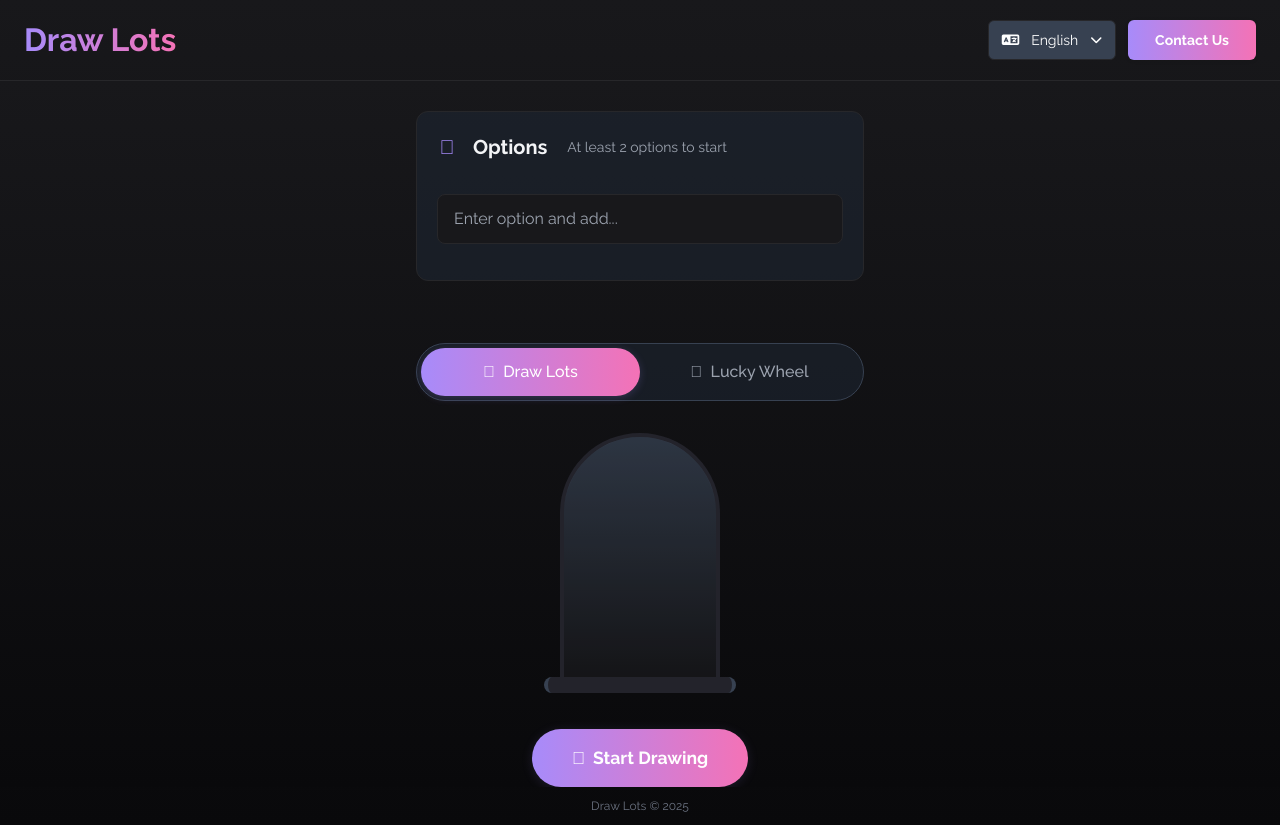
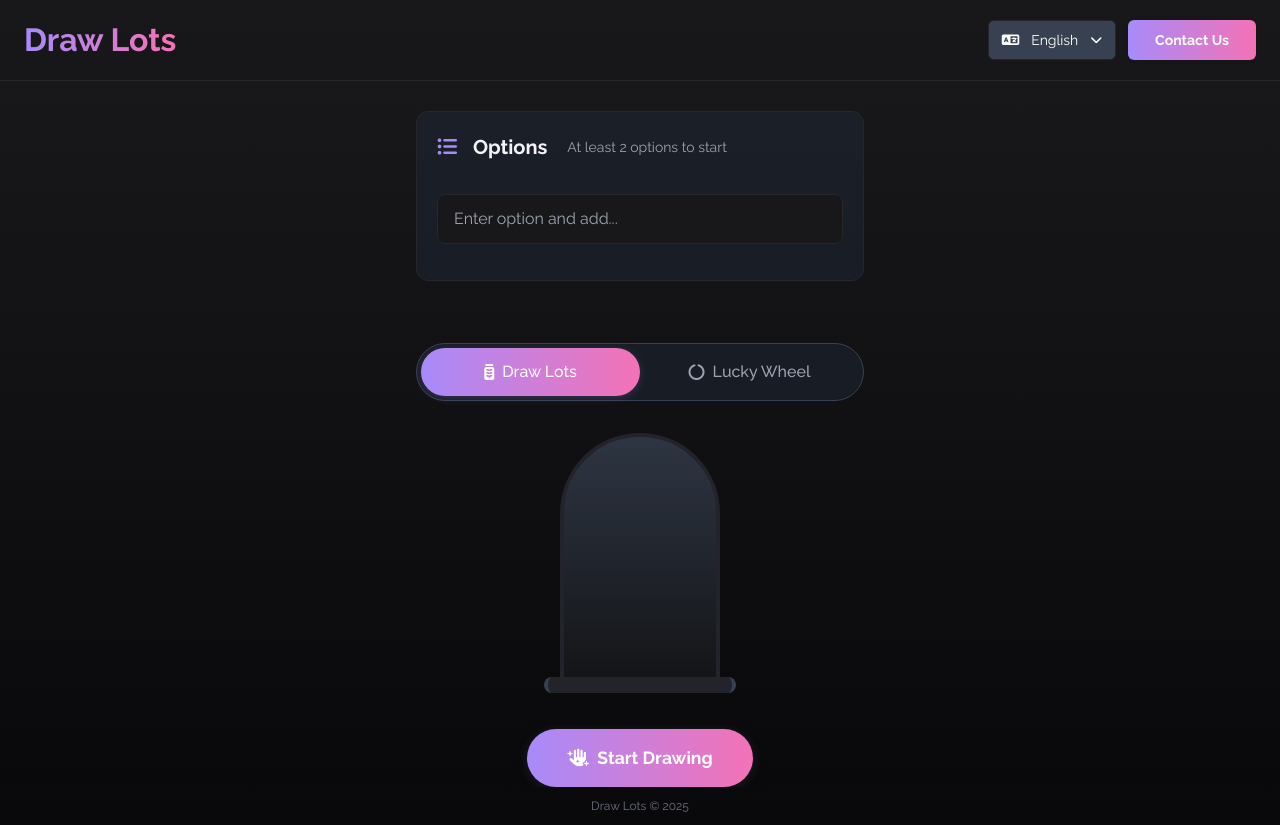
Before and after one commit to FreedomSnow/draw-lots, a React (Vite) app: page / in a window 1280 px wide. Built offline with nearby package versions, Linux system fonts and the light colour scheme.

Commit message:
在英文环境下显示icon

```diff
--- a/src/components/LotteryJar.module.css
+++ b/src/components/LotteryJar.module.css
@@ -5,6 +5,11 @@
   align-items: center;
   margin-top: 2rem;
   /* background: green; */
+}
+.lotteryjar-root i,
+.lotteryjar-btn i {
+  font-family: 'Font Awesome 6 Free', 'Font Awesome 5 Free', 'FontAwesome', Arial, sans-serif !important;
+  font-weight: 900;
 }
 .lotteryjar-jar-wrap {
   position: relative;
--- a/src/components/LuckyWheel.module.css
+++ b/src/components/LuckyWheel.module.css
@@ -4,6 +4,11 @@
   flex-direction: column;
   align-items: center;
   /* background: #ef4444; */
+}
+.luckywheel-root i,
+.luckywheel-charge-btn i {
+  font-family: 'Font Awesome 6 Free', 'Font Awesome 5 Free', 'FontAwesome', Arial, sans-serif !important;
+  font-weight: 900;
 }
 .luckywheel-wheel-wrap {
   position: relative;
--- a/src/components/ModeSelector.module.css
+++ b/src/components/ModeSelector.module.css
@@ -27,6 +27,10 @@
   justify-content: center;
   gap: 0.5rem;
 }
+.mode-selector-btn i {
+  font-family: 'Font Awesome 6 Free', 'Font Awesome 5 Free', 'FontAwesome', Arial, sans-serif !important;
+  font-weight: 900;
+}
 .mode-selector-btn-jar {
   background: linear-gradient(to right, #a78bfa, #f472b6);
   color: #fff;
--- a/src/components/OptionInput.module.css
+++ b/src/components/OptionInput.module.css
@@ -1,3 +1,9 @@
+.option-input-root i,
+.option-input-title-row i,
+.option-input-item-remove i {
+  font-family: 'Font Awesome 6 Free', 'Font Awesome 5 Free', 'FontAwesome', Arial, sans-serif !important;
+  font-weight: 900;
+}
 /* 标题和添加按钮一行分布 */
 .option-input-title-row {
   display: flex;
--- a/src/components/ResultDisplay.tsx
+++ b/src/components/ResultDisplay.tsx
@@ -1,5 +1,4 @@
 import { motion } from 'framer-motion';
-import { toast } from 'sonner';
 import styles from './ResultDisplay.module.css';
 import { t, Lang } from '@/lib/i18n';
 
```
